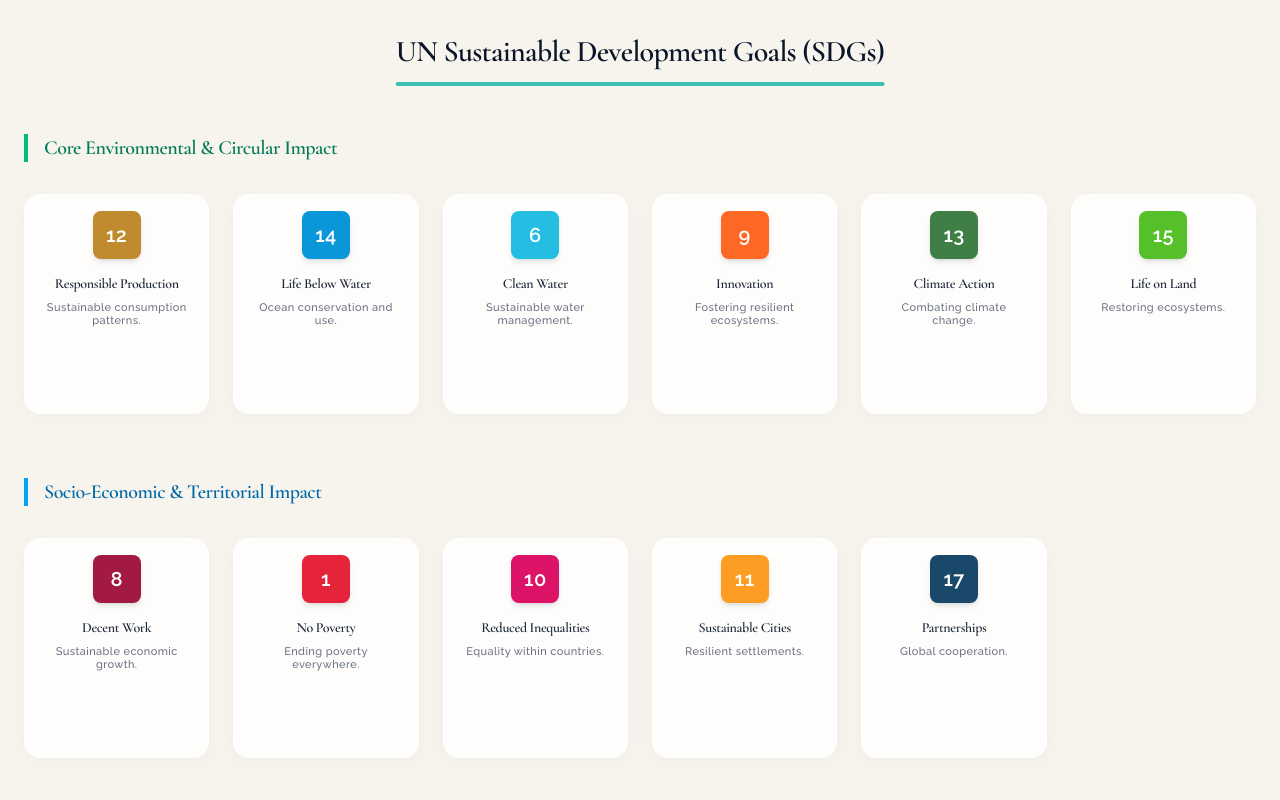
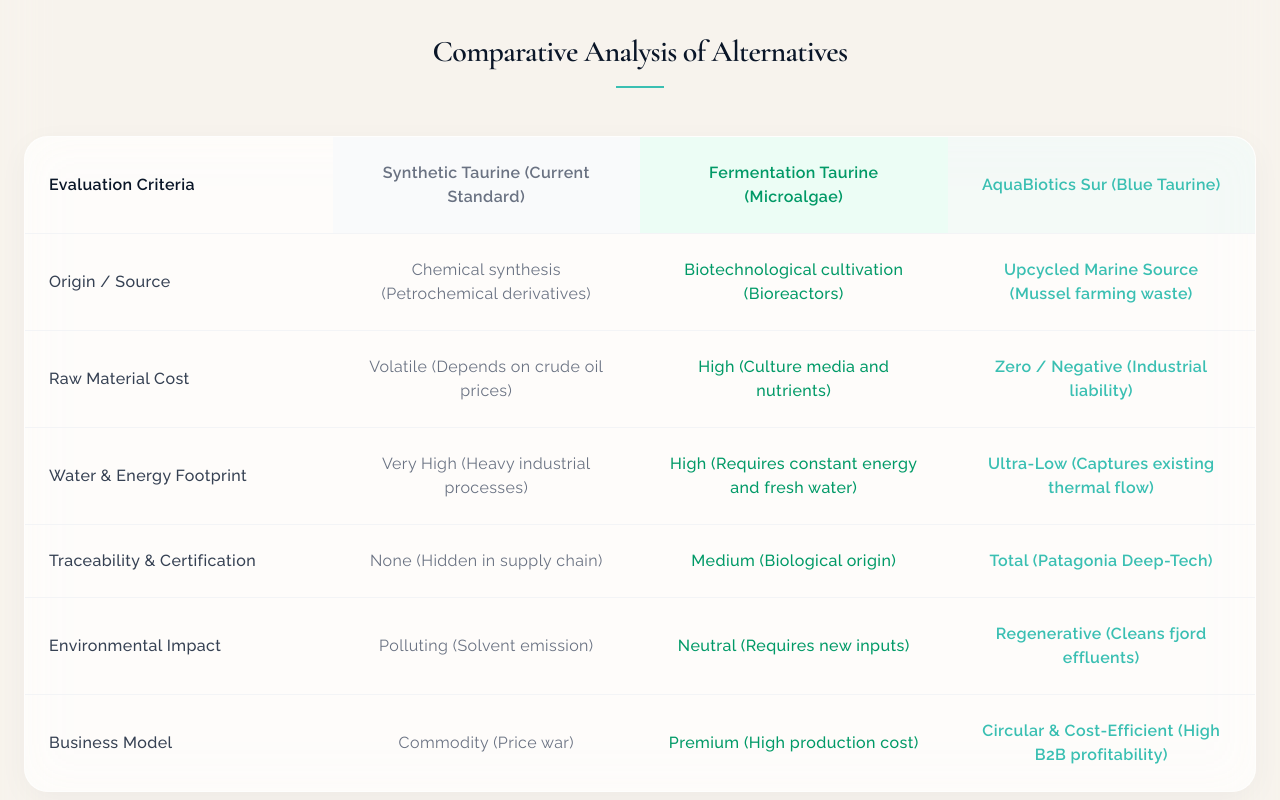
Before and after one commit to by-matt/web-aquabiotics, a React (Vite) app in the folder DYNAMIC/aquabiotics-sur/: page /sustainability in a window 1280 px wide. Shown: the part 1180-1980 px from the top of the page. Built offline with nearby package versions, Linux system fonts and the light colour scheme.

Commit message:
feat: add comparative table to sustainability page

```diff
--- a/DYNAMIC/aquabiotics-sur/src/locales/en/translation.json
+++ b/DYNAMIC/aquabiotics-sur/src/locales/en/translation.json
@@ -157,6 +157,51 @@
         "impact_metrics": "Impact Metrics",
         "circular_economy": "Our Circular Model",
         "circular_model_desc": "Aquabiotics Sur operates at the intersection of the marine industry and biotechnology, creating a closed-loop system where waste from one process becomes the raw material for another. This approach not only generates economic value but also significantly reduces the environmental footprint of the mussel processing industry.",
+        "comparison": {
+            "title": "Comparative Analysis of Alternatives",
+            "criterio": "Evaluation Criteria",
+            "sintetica": "Synthetic Taurine (Current Standard)",
+            "fermentacion": "Fermentation Taurine (Microalgae)",
+            "aquabiotics": "AquaBiotics Sur (Blue Taurine)",
+            "rows": [
+                {
+                    "criterio": "Origin / Source",
+                    "sintetica": "Chemical synthesis (Petrochemical derivatives)",
+                    "fermentacion": "Biotechnological cultivation (Bioreactors)",
+                    "aquabiotics": "Upcycled Marine Source (Mussel farming waste)"
+                },
+                {
+                    "criterio": "Raw Material Cost",
+                    "sintetica": "Volatile (Depends on crude oil prices)",
+                    "fermentacion": "High (Culture media and nutrients)",
+                    "aquabiotics": "Zero / Negative (Industrial liability)"
+                },
+                {
+                    "criterio": "Water & Energy Footprint",
+                    "sintetica": "Very High (Heavy industrial processes)",
+                    "fermentacion": "High (Requires constant energy and fresh water)",
+                    "aquabiotics": "Ultra-Low (Captures existing thermal flow)"
+                },
+                {
+                    "criterio": "Traceability & Certification",
+                    "sintetica": "None (Hidden in supply chain)",
+                    "fermentacion": "Medium (Biological origin)",
+                    "aquabiotics": "Total (Patagonia Deep-Tech)"
+                },
+                {
+                    "criterio": "Environmental Impact",
+                    "sintetica": "Polluting (Solvent emission)",
+                    "fermentacion": "Neutral (Requires new inputs)",
+                    "aquabiotics": "Regenerative (Cleans fjord effluents)"
+                },
+                {
+                    "criterio": "Business Model",
+                    "sintetica": "Commodity (Price war)",
+                    "fermentacion": "Premium (High production cost)",
+                    "aquabiotics": "Circular & Cost-Efficient (High B2B profitability)"
+                }
+            ]
+        },
         "impact_cards": [
             {
                 "title": "Environmental Impact",
--- a/DYNAMIC/aquabiotics-sur/src/locales/es/translation.json
+++ b/DYNAMIC/aquabiotics-sur/src/locales/es/translation.json
@@ -157,6 +157,51 @@
         "impact_metrics": "Métricas de Impacto",
         "circular_economy": "Nuestro Modelo Circular",
         "circular_model_desc": "Aquabiotics Sur opera en la intersección de la industria marina y la biotecnología, creando un sistema de ciclo cerrado donde el residuo de un proceso se convierte en la materia prima de otro. Este enfoque no solo genera valor económico, sino que también reduce significativamente la huella ambiental de la industria del procesamiento de mejillones.",
+        "comparison": {
+            "title": "Análisis Comparativo de Alternativas",
+            "criterio": "Criterio de Evaluación",
+            "sintetica": "Taurina Sintética (Estándar Actual)",
+            "fermentacion": "Taurina de Fermentación (Microalgas)",
+            "aquabiotics": "AquaBiotics Sur (Taurina Azul)",
+            "rows": [
+                {
+                    "criterio": "Origen / Fuente",
+                    "sintetica": "Síntesis química (Derivados del petróleo)",
+                    "fermentacion": "Cultivo biotecnológico (Biorreactores)",
+                    "aquabiotics": "Upcycled Marine Source (Residuos de Mitilicultura)"
+                },
+                {
+                    "criterio": "Costo de Materia Prima",
+                    "sintetica": "Volátil (Depende del precio del crudo)",
+                    "fermentacion": "Alto (Medios de cultivo y nutrientes)",
+                    "aquabiotics": "Cero / Negativo (Es un pasivo industrial)"
+                },
+                {
+                    "criterio": "Huella Hídrica y Energética",
+                    "sintetica": "Muy Alta (Procesos industriales pesados)",
+                    "fermentacion": "Alta (Requiere energía constante y agua dulce)",
+                    "aquabiotics": "Ultra-Baja (Captura de flujo térmico existente)"
+                },
+                {
+                    "criterio": "Trazabilidad y Sello",
+                    "sintetica": "Nula (Oculta en la cadena de suministro)",
+                    "fermentacion": "Media (Origen biológico)",
+                    "aquabiotics": "Total (Patagonia Deep-Tech)"
+                },
+                {
+                    "criterio": "Impacto Ambiental",
+                    "sintetica": "Contaminante (Emisión de solventes)",
+                    "fermentacion": "Neutro (Requiere insumos nuevos)",
+                    "aquabiotics": "Regenerativo (Limpia efluentes de los fiordos)"
+                },
+                {
+                    "criterio": "Modelo de Negocio",
+                    "sintetica": "Commodity (Guerra de precios)",
+                    "fermentacion": "Premium (Costo de producción alto)",
+                    "aquabiotics": "Circular & Cost-Efficient (Alta rentabilidad B2B)"
+                }
+            ]
+        },
         "impact_cards": [
             {
                 "title": "Impacto Ambiental",
--- a/DYNAMIC/aquabiotics-sur/src/pages/Sustainability.jsx
+++ b/DYNAMIC/aquabiotics-sur/src/pages/Sustainability.jsx
@@ -22,6 +22,7 @@
 
     const impactCards = t('sustainability_page.impact_cards', { returnObjects: true });
     const sdgGroups = t('sustainability_page.sdg_groups', { returnObjects: true });
+    const comparison = t('sustainability_page.comparison', { returnObjects: true });
 
     return (
         <PageWrapper>
@@ -98,6 +99,42 @@
                             </AnimatedSection>
                         ))}
                     </div>
+
+                    {/* Comparison Table */}
+                    {comparison && comparison.rows && (
+                        <div className="mb-24" id="comparative-table">
+                            <div className="text-center mb-12">
+                                <AnimatedSection>
+                                    <h2 className="text-3xl font-bold text-navy mb-4">{comparison.title}</h2>
+                                    <div className="brand-rule center"></div>
+                                </AnimatedSection>
+                            </div>
+                            <AnimatedSection direction="up" delay={0.2}>
+                                <div className="overflow-x-auto rounded-3xl shadow-[0_8px_30px_rgb(0,0,0,0.04)] border border-white/50 bg-white/70 backdrop-blur-xl">
+                                    <table className="w-full text-left border-collapse min-w-[800px]">
+                                        <thead>
+                                            <tr>
+                                                <th className="p-6 border-b border-gray-100 font-bold text-navy w-1/4 text-sm md:text-base">{comparison.criterio}</th>
+                                                <th className="p-6 border-b border-gray-100 font-bold bg-gray-50 text-gray-500 w-1/4 text-center text-sm md:text-base">{comparison.sintetica}</th>
+                                                <th className="p-6 border-b border-gray-100 font-bold bg-emerald-50 text-emerald-600 w-1/4 text-center text-sm md:text-base">{comparison.fermentacion}</th>
+                                                <th className="p-6 border-b border-gray-100 font-bold bg-teal/5 text-teal w-1/4 text-center text-sm md:text-base">{comparison.aquabiotics}</th>
+                                            </tr>
+                                        </thead>
+                                        <tbody className="divide-y divide-gray-100">
+                                            {comparison.rows.map((row, idx) => (
+                                                <tr key={idx} className="hover:bg-gray-50 transition-colors">
+                                                    <td className="p-6 font-medium text-gray-700 text-sm md:text-base">{row.criterio}</td>
+                                                    <td className="p-6 text-gray-500 text-center text-sm md:text-base">{row.sintetica}</td>
+                                                    <td className="p-6 text-emerald-600 font-medium text-center text-sm md:text-base">{row.fermentacion}</td>
+                                                    <td className="p-6 text-teal font-bold text-center text-sm md:text-base">{row.aquabiotics}</td>
+                                                </tr>
+                                            ))}
+                                        </tbody>
+                                    </table>
+                                </div>
+                            </AnimatedSection>
+                        </div>
+                    )}
 
                     {/* SDG Interactive Grid */}
                     <div className="mb-24">
```
